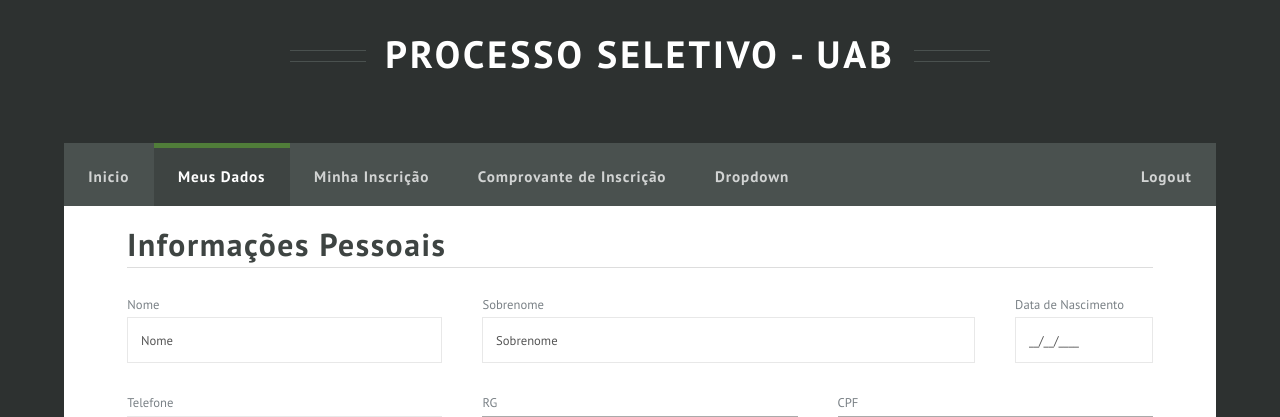
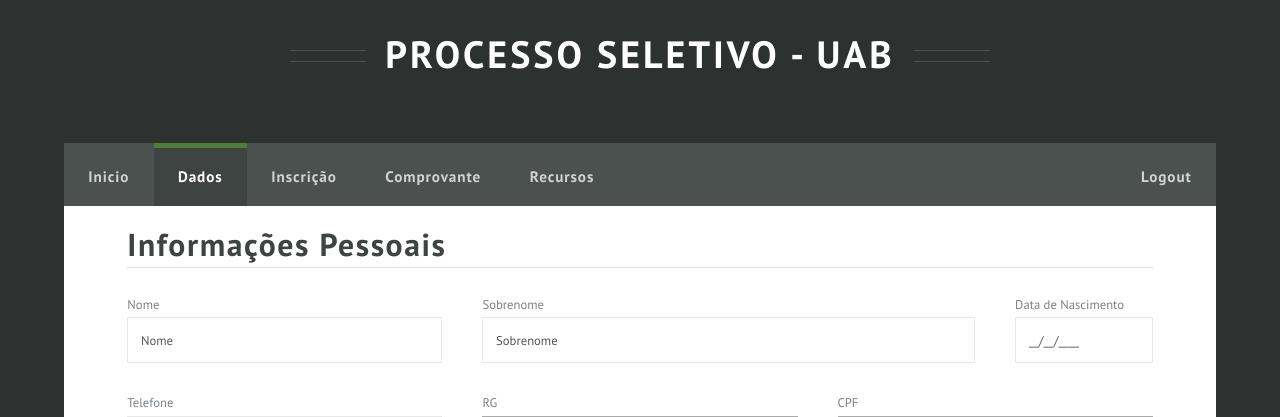
Before and after one commit to victorfarruda/processo-seletivo, a Django app: page /candidato/dados/ in a window 1280 px wide. Shown: the top 417 px of the page. Run offline with Django 3.2, Linux system fonts and the light colour scheme; the visitor is signed in with stand-in values (Sample User, id 1); some libraries are stand-ins or nearby versions; some web fonts are replaced.

Commit message:
recursos

```diff
--- a/templates/base.html
+++ b/templates/base.html
@@ -5,6 +5,7 @@
 {% url 'meus_dados' as meus_dados_url %}
 {% url 'minha_inscricao' as minha_inscricao_url %}
 {% url 'comprovante_inscricao' as comprovante_inscricao_url %}
+{% url 'recursos' as recursos_url %}
 <html>
 	<head>
         {% include 'snippets/css.html' %}
@@ -35,33 +36,36 @@
                                 </li>
                                 {% if request.user.is_authenticated %}
                                     <li class="{% if meus_dados_url == request.path %}current_page_item{% endif %}">
-                                        <a href="{{ meus_dados_url }}">Meus Dados</a>
+                                        <a href="{{ meus_dados_url }}">Dados</a>
                                     </li>
                                     <li class="{% if minha_inscricao_url == request.path %}current_page_item{% endif %}">
-                                        <a href="{{ minha_inscricao_url }}">Minha Inscrição</a>
+                                        <a href="{{ minha_inscricao_url }}">Inscrição</a>
                                     </li>
                                     <li class="{% if comprovante_inscricao_url == request.path %}current_page_item{% endif %}">
-                                        <a href="{{ comprovante_inscricao_url }}">Comprovante de Inscrição</a>
+                                        <a href="{{ comprovante_inscricao_url }}">Comprovante</a>
                                     </li>
-                                    <li>
-                                        <span>Dropdown</span>
-                                        <ul>
-                                            <li><a href="#">Lorem ipsum dolor</a></li>
-                                            <li><a href="#">Magna phasellus</a></li>
-                                            <li><a href="#">Etiam dolore nisl</a></li>
-                                            <li>
-                                                <span>Phasellus consequat</span>
-                                                <ul>
-                                                    <li><a href="#">Lorem ipsum dolor</a></li>
-                                                    <li><a href="#">Phasellus consequat</a></li>
-                                                    <li><a href="#">Magna phasellus</a></li>
-                                                    <li><a href="#">Etiam dolore nisl</a></li>
-                                                    <li><a href="#">Veroeros feugiat</a></li>
-                                                </ul>
-                                            </li>
-                                            <li><a href="#">Veroeros feugiat</a></li>
-                                        </ul>
+									<li class="{% if recursos_url == request.path %}current_page_item{% endif %}">
+                                        <a href="{{ recursos_url }}">Recursos</a>
                                     </li>
+                                    <!--<li>-->
+                                        <!--<span>Dropdown</span>-->
+                                        <!--<ul>-->
+                                            <!--<li><a href="#">Lorem ipsum dolor</a></li>-->
+                                            <!--<li><a href="#">Magna phasellus</a></li>-->
+                                            <!--<li><a href="#">Etiam dolore nisl</a></li>-->
+                                            <!--<li>-->
+                                                <!--<span>Phasellus consequat</span>-->
+                                                <!--<ul>-->
+                                                    <!--<li><a href="#">Lorem ipsum dolor</a></li>-->
+                                                    <!--<li><a href="#">Phasellus consequat</a></li>-->
+                                                    <!--<li><a href="#">Magna phasellus</a></li>-->
+                                                    <!--<li><a href="#">Etiam dolore nisl</a></li>-->
+                                                    <!--<li><a href="#">Veroeros feugiat</a></li>-->
+                                                <!--</ul>-->
+                                            <!--</li>-->
+                                            <!--<li><a href="#">Veroeros feugiat</a></li>-->
+                                        <!--</ul>-->
+                                    <!--</li>-->
                                     <li class="{% if logout_url == request.path %}current_page_item{% endif %}" style="float:right !important;">
                                         <a href="{{ logout_url }}">Logout</a>
                                     </li>
```
